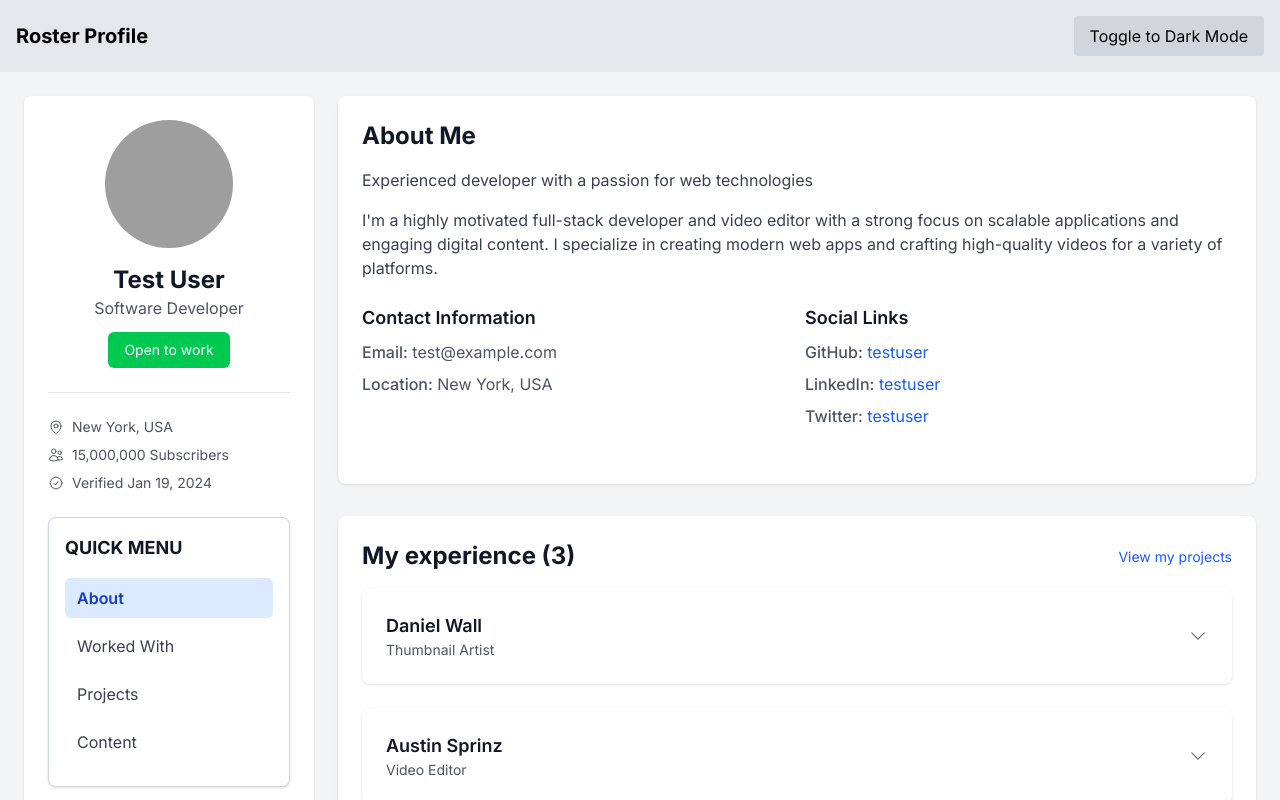
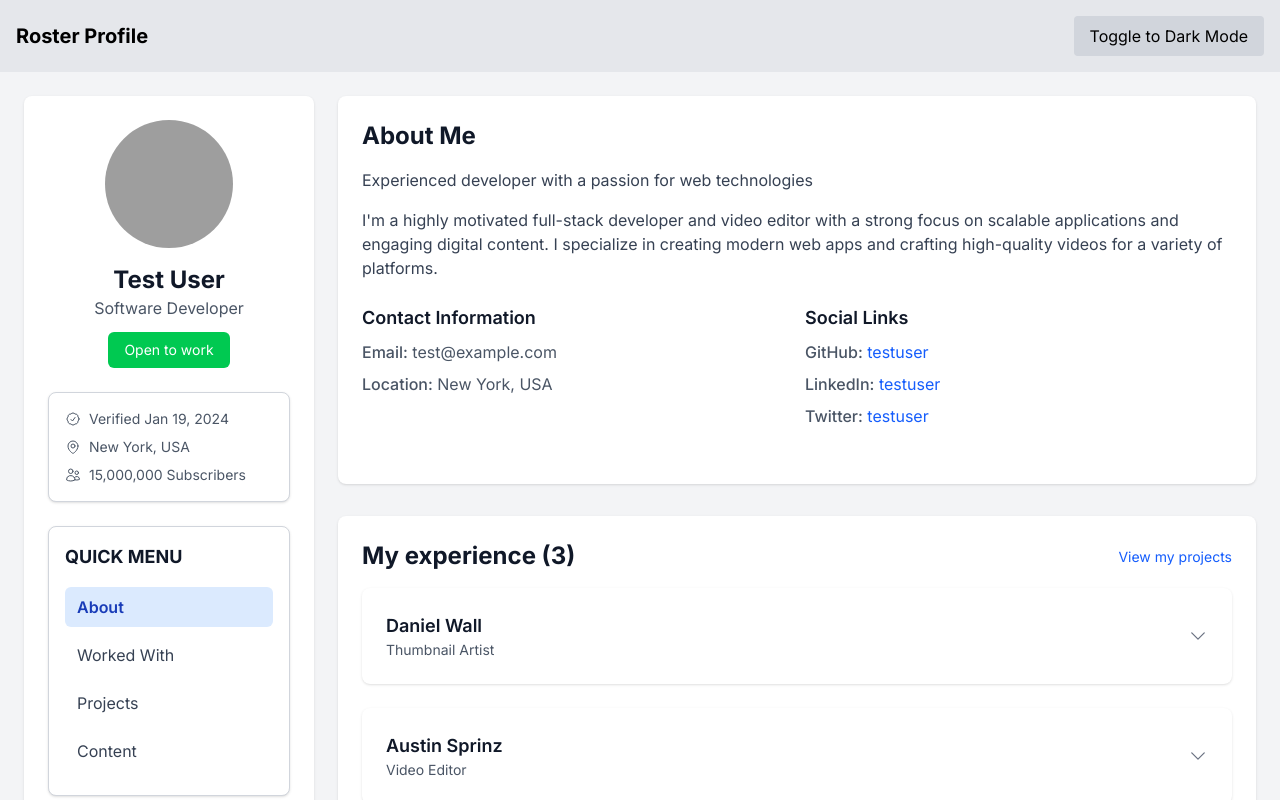
Before and after one commit to yeshu10/rosterprofile, a Next.js app: page /profile/1 in a window 1280 px wide. Shown: the top 800 px of the page. Built offline with nearby package versions, Linux system fonts and the light colour scheme; grey boxes are pictures that could not be loaded.

Commit message:
updated page stats

```diff
--- a/src/app/profile/[username]/page.tsx
+++ b/src/app/profile/[username]/page.tsx
@@ -88,7 +88,7 @@ export default function ProfilePage() {
     <div className="container mx-auto p-6">
       <div className="grid grid-cols-1 md:grid-cols-4 gap-6">
         {/* Sidebar */}
-        <div className="md:col-span-1">
+        <div className="md:col-span-1 md:sticky md:top-6 h-fit">
           <ProfileSidebar
             basicInfo={basicInfo}
             username={username as string}
@@ -140,3 +140,146 @@ export default function ProfilePage() {
     </div>
   );
 }
+
+// "use client";
+
+// import { useEffect, useState } from 'react';
+// import { useParams } from 'next/navigation';
+// import ProfileSidebar from '@/components/ProfileSidebar';
+// import ProfileAbout from '@/components/ProfileAbout';
+// import ProfileExperience from '@/components/ProfileExperience';
+// import ProfileDetails from '@/components/ProfileDetails';
+// import ProfileSkills from '@/components/ProfileSkills';
+// import type { PortfolioData, PortfolioParseResponse } from '@/types';
+// import { mockProjects } from '@/data/mockProjects';
+// import ProjectsModal from '@/components/modals/ProjectsModal';
+
+// export default function ProfilePage() {
+//   const { username } = useParams();
+//   const [profileData, setProfileData] = useState<PortfolioData | null>(null);
+//   const [loading, setLoading] = useState(true);
+//   const [error, setError] = useState<string | null>(null);
+//   const [isProjectsModalOpen, setIsProjectsModalOpen] = useState(false);
+
+//   useEffect(() => {
+//     const fetchProfileData = async () => {
+//       try {
+//         // Call the local mock API endpoint
+//         const response = await fetch('/api/portfolio/parse', {
+//           method: 'POST',
+//           headers: {
+//             'Content-Type': 'application/json',
+//           },
+//           body: JSON.stringify({ url: `mockdata/${username}` }), // Use a mock URL format
+//         });
+
+//         if (!response.ok) {
+//           const errorData = await response.json();
+//           throw new Error(errorData.message || 'Failed to fetch profile data');
+//         }
+
+//         const result: PortfolioParseResponse = await response.json();
+
+//         if (!result.success || !result.data) {
+//           throw new Error(result.message || 'Failed to load profile data');
+//         }
+
+//         setProfileData(result.data);
+//       } catch (err) {
+//         setError((err as Error).message);
+//       } finally {
+//         setLoading(false);
+//       }
+//     };
+
+//     fetchProfileData();
+//   }, [username]);
+
+//   // Function to handle menu item click and scroll
+//   const handleMenuItemClick = (sectionId: string) => {
+//     const element = document.getElementById(sectionId);
+//     if (element) {
+//       element.scrollIntoView({ behavior: 'smooth' });
+//     }
+//   };
+
+//   // Function to handle projects modal
+//   const handleViewProjects = () => {
+//     setIsProjectsModalOpen(true);
+//   };
+
+//   const handleCloseProjectsModal = () => {
+//     setIsProjectsModalOpen(false);
+//   };
+
+//   if (loading) {
+//     return <div className="text-center mt-8 text-gray-900 dark:text-gray-100">Loading...</div>;
+//   }
+
+//   if (error) {
+//     return <div className="text-center mt-8 text-red-600 dark:text-red-400">Error: {error}</div>;
+//   }
+
+//   if (!profileData) {
+//     return <div className="text-center mt-8 text-gray-900 dark:text-gray-100">Profile not found.</div>;
+//   }
+
+//   // Destructure for easier access
+//   const { basicInfo, experience, isAvailable, followerCount, verifiedDate } = profileData;
+
+//   return (
+//     <div className="container mx-auto p-6">
+//       <div className="grid grid-cols-1 md:grid-cols-4 gap-6">
+//         {/* Sidebar */}
+//         <div className="md:col-span-1">
+//           <ProfileSidebar
+//             basicInfo={basicInfo}
+//             username={username as string}
+//             onMenuItemClick={handleMenuItemClick}
+//             isOpenToWork={isAvailable}
+//             subscribers={followerCount}
+//             verifiedDate={verifiedDate}
+//           />
+//         </div>
+
+//         {/* Main Content */}
+//         <div className="md:col-span-3 space-y-8">
+//           {/* About Section */}
+//           <ProfileAbout basicInfo={basicInfo} />
+
+//           {/* Experience Section */}
+//           <ProfileExperience
+//             employers={experience}
+//             onViewProjects={handleViewProjects}
+//           />
+
+//           {/* My Details Section */}
+//           {basicInfo.myDetails && <ProfileDetails myDetails={basicInfo.myDetails} />}
+
+//           {/* Skills Section */}
+//           {basicInfo.myDetails?.skills && basicInfo.myDetails.skills.length > 0 && <ProfileSkills skills={basicInfo.myDetails.skills} />}
+
+//           {/* Projects Section - Placeholder */}
+//           <div id="projects" className="mt-8 text-gray-900 dark:text-gray-100">
+//             <h2 className="text-2xl font-bold mb-4">Projects</h2>
+//             <p>Projects section coming soon...</p>
+//           </div>
+
+//           {/* Content Section - Placeholder */}
+//           <div id="content" className="mt-8 text-gray-900 dark:text-gray-100">
+//             <h2 className="text-2xl font-bold mb-4">Content</h2>
+//             <p>Content section coming soon...</p>
+//           </div>
+//         </div>
+//       </div>
+
+//       {/* Projects Modal */}
+//       {isProjectsModalOpen && (
+//         <ProjectsModal
+//           projects={mockProjects}
+//           onClose={handleCloseProjectsModal}
+//         />
+//       )}
+//     </div>
+//   );
+// }
--- a/src/components/ProfileStats.tsx
+++ b/src/components/ProfileStats.tsx
@@ -6,8 +6,17 @@ interface ProfileStatsProps {
 
 export default function ProfileStats({ location, subscribers, verifiedDate }: ProfileStatsProps) {
   return (
-    <div className="border-t border-gray-200 pt-6 mb-6">
+    <div className="border border-gray-300 dark:border-gray-600 rounded-lg p-4 bg-white dark:bg-gray-800 shadow-sm mb-6">
       <div className="space-y-2">
+        {verifiedDate && (
+          <div className="flex items-center text-gray-600 text-sm">
+            <svg xmlns="http://www.w3.org/2000/svg" fill="none" viewBox="0 0 24 24" strokeWidth={1.5} stroke="currentColor" className="w-4 h-4 mr-2">
+              <path strokeLinecap="round" strokeLinejoin="round" d="M9 12.75L11.25 15 15 9.75M21 12c0 1.268-.63 2.39-1.593 3.068a3.745 3.745 0 01-1.043 3.296 3.745 3.745 0 01-3.296 1.043A3.745 3.745 0 0112 21c-1.268 0-2.39-.63-3.068-1.593a3.746 3.746 0 01-3.296-1.043 3.745 3.745 0 01-1.043-3.296A3.745 3.745 0 013 12c0-1.268.63-2.39 1.593-3.068a3.745 3.745 0 011.043-3.296 3.746 3.746 0 013.296-1.043A3.746 3.746 0 0112 3c1.268 0 2.39.63 3.068 1.593a3.746 3.746 0 013.296 1.043 3.746 3.746 0 011.043 3.296A3.745 3.745 0 0121 12z" />
+            </svg>
+            Verified {verifiedDate}
+          </div>
+        )}
+
         <div className="flex items-center text-gray-600 text-sm">
           <svg xmlns="http://www.w3.org/2000/svg" fill="none" viewBox="0 0 24 24" strokeWidth={1.5} stroke="currentColor" className="w-4 h-4 mr-2">
             <path strokeLinecap="round" strokeLinejoin="round" d="M15 10.5a3 3 0 11-6 0 3 3 0 016 0z" />
@@ -24,15 +33,6 @@ export default function ProfileStats({ location, subscribers, verifiedDate }: Pr
             {subscribers.toLocaleString()} Subscribers
           </div>
         )}
-
-        {verifiedDate && (
-          <div className="flex items-center text-gray-600 text-sm">
-            <svg xmlns="http://www.w3.org/2000/svg" fill="none" viewBox="0 0 24 24" strokeWidth={1.5} stroke="currentColor" className="w-4 h-4 mr-2">
-              <path strokeLinecap="round" strokeLinejoin="round" d="M9 12.75L11.25 15 15 9.75M21 12c0 1.268-.63 2.39-1.593 3.068a3.745 3.745 0 01-1.043 3.296 3.745 3.745 0 01-3.296 1.043A3.745 3.745 0 0112 21c-1.268 0-2.39-.63-3.068-1.593a3.746 3.746 0 01-3.296-1.043 3.745 3.745 0 01-1.043-3.296A3.745 3.745 0 013 12c0-1.268.63-2.39 1.593-3.068a3.745 3.745 0 011.043-3.296 3.746 3.746 0 013.296-1.043A3.746 3.746 0 0112 3c1.268 0 2.39.63 3.068 1.593a3.746 3.746 0 013.296 1.043 3.746 3.746 0 011.043 3.296A3.745 3.745 0 0121 12z" />
-            </svg>
-            Verified {verifiedDate}
-          </div>
-        )}
       </div>
     </div>
   );
```
